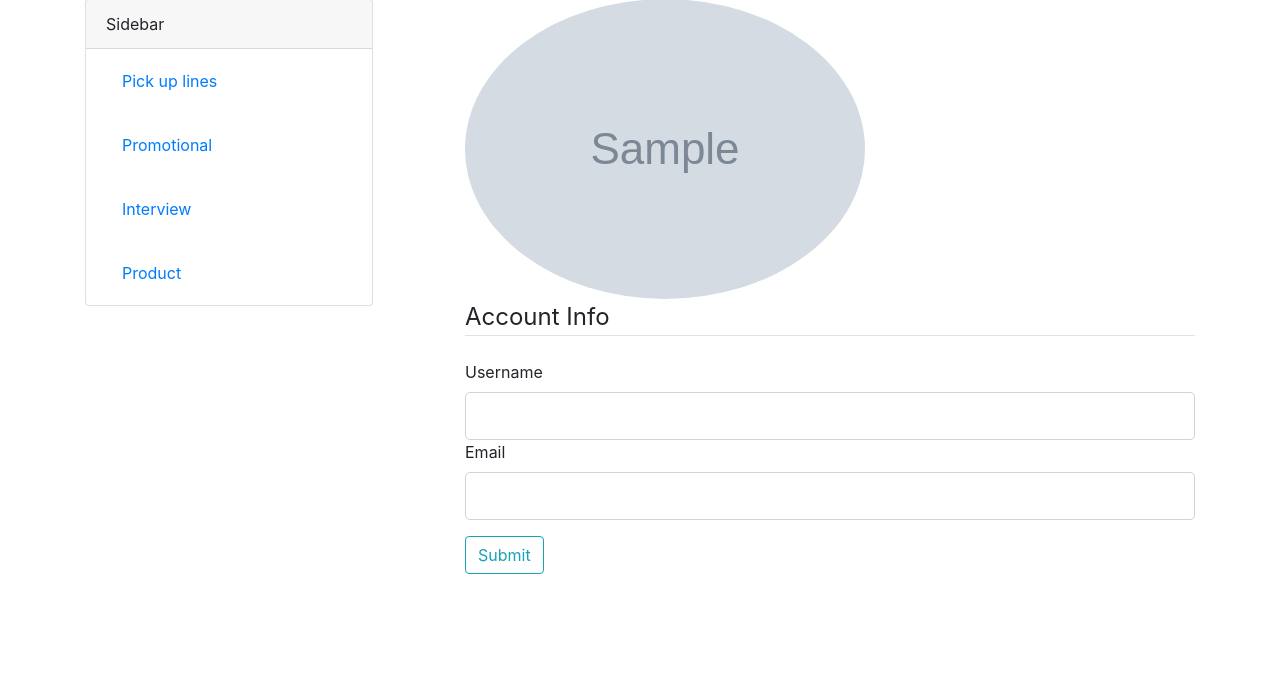
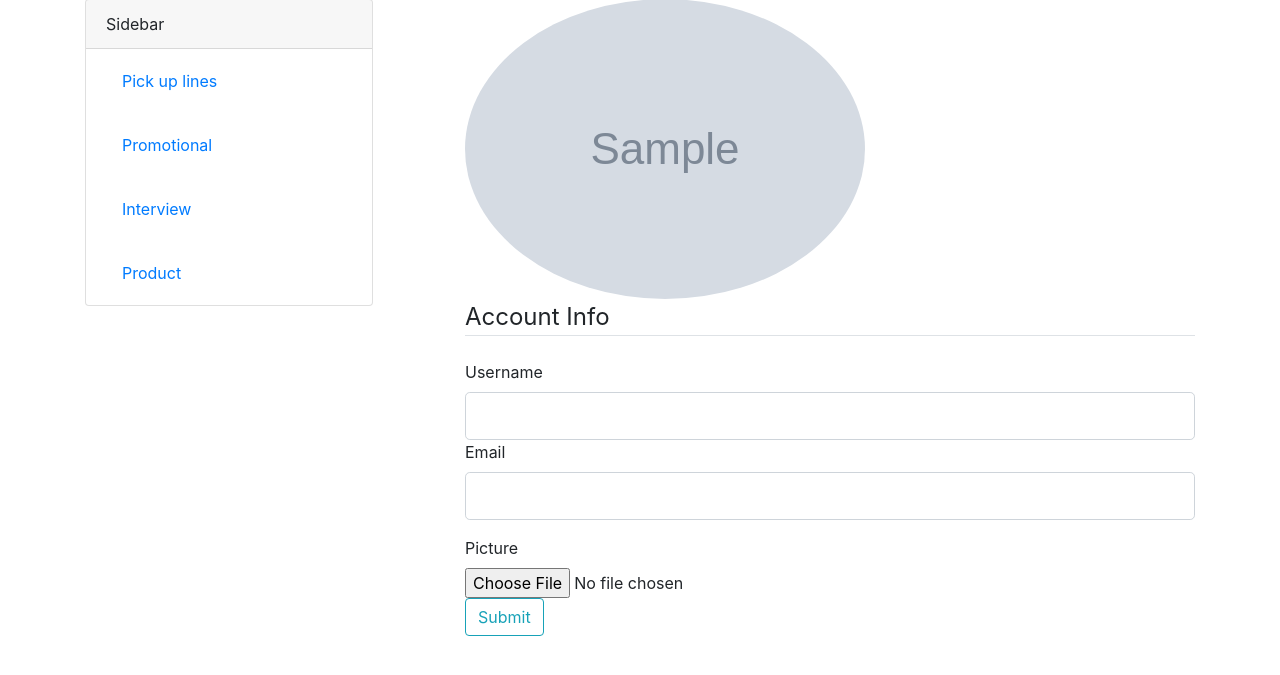
Before and after one commit to kelvinkyalo/pitcch, a Flask app: template pitches/templates/account.html in a window 1280 px wide. Shown: the part 81-756 px from the top of the page. Run offline with Flask 2, Linux system fonts and the light colour scheme; the template is opened without the code that fills it: most values are stand-ins (such as "Sample title", 1, 10 or a date in 2020); grey boxes marked "Sample" are stand-in pictures; form fields are guessed from the names that the template uses; parts of the project's set-up code (start-up, migrations or seed data) failed here and were passed over; some libraries are stand-ins or nearby versions.

Commit message:
Structuring the updating profile picture

```diff
--- a/pitches/templates/account.html
+++ b/pitches/templates/account.html
@@ -8,7 +8,6 @@
                 <p class="text-secondary">{{ current_user.email }}</p>
             </div>
         </div>
-        <div class="content-section">
         <form method="POST" action="">
             {{ form.hidden_tag() }}
             <fieldset class="form-group">
@@ -40,10 +39,18 @@
                         {% endif %}
                 </div>
             </fieldset>
+            <div class="from-group">
+                {{ form.picture.label() }}
+                {{ form.picture(class='form-control-file') }}
+                {% if form.picture.errors %}
+                    {% for error in from.picture.errors %}
+                        <span class="text-danger">{{ error }}</span></br>
+                    {% endfor %}
+                {% endif %}
+            </div>
             <div class="form-group">
                 {{ form.submit(class='btn btn-outline-info') }}
             </div>
         </form>
     </div>
-    </div>
 {% endblock content %}
```
Lines whose indentation alone changed are shown as unchanged.
